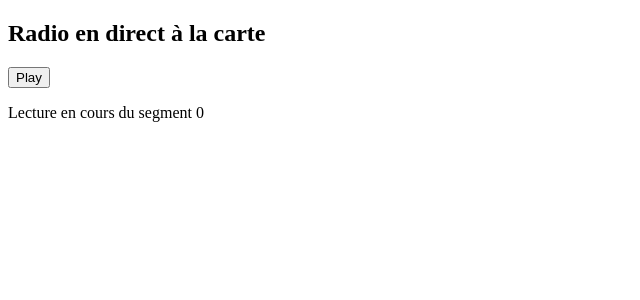
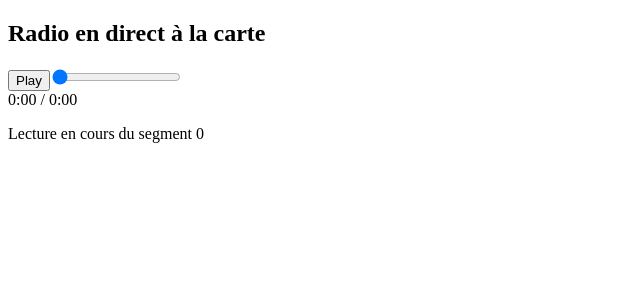
Before and after one commit to eglantinefonrose/RadioLiveALaCarte, an Angular app in the folder 1.RadioLiveALaCarteApp/: page / in a window 1280 px wide. Shown: the top 300 px of the page, without its empty margins (0-640 px from the left). Built offline with nearby package versions, Linux system fonts and the light colour scheme.

Commit message:
Ajout d'un bouton Play-pause et d'un slider qui enchaine les segments dans la UI

```diff
--- a/1.RadioLiveALaCarteApp/src/app/radio-player/radio-player.component.html
+++ b/1.RadioLiveALaCarteApp/src/app/radio-player/radio-player.component.html
@@ -59,6 +59,20 @@
 
   <div class="audio-player">
     <h2>Radio en direct à la carte</h2>
-    <button (click)="startAudio()">Play</button>
+
+    <!-- Bouton Play/Pause -->
+    <button (click)="togglePlayPause()">{{ isPlaying ? 'Pause' : 'Play' }}</button>
+
+    <!-- Slider pour se déplacer dans l'audio -->
+    <input type="range"
+           min="0"
+           [max]="totalDuration"
+           [value]="currentPosition"
+           (input)="seekTo($event)"
+           (change)="seekTo($event)" />
+
+    <!-- Affichage du temps écoulé et total -->
+    <div>{{ formatTime(currentPosition) }} / {{ formatTime(totalDuration) }}</div>
+
     <p>Lecture en cours du segment {{ currentSegment }}</p>
   </div>
--- a/1.RadioLiveALaCarteApp/src/app/radio-player/radio-player.component.ts
+++ b/1.RadioLiveALaCarteApp/src/app/radio-player/radio-player.component.ts
@@ -256,27 +256,43 @@ export class RadioPlayerComponent {
     currentSegment: number = 0; // initial segment, e.g. 0003
     timestamp: string = '20240929_095201'; // example timestamp
     currentSound: Howl | null = null;
-    nextSound: Howl | null = null;
+    isPlaying: boolean = false;
+    totalDuration: number = 0; // Durée totale en secondes
+    currentPosition: number = 0; // Position actuelle en secondes
+    updateInterval: any;
 
     //constructor() {}
 
     ngOnInit(): void {
+      //this.playSegment(this.currentSegment);
+    }
+
+    // Vérifier si Howler.ctx est initialisé avant de reprendre l'audio
+    // Méthode appelée lors du clic sur "Play"
+  togglePlayPause() {
+    if (this.currentSound) {
+      if (this.isPlaying) {
+        // Si le son est en cours de lecture, on met en pause
+        this.currentSound.pause();
+        this.isPlaying = false;
+        clearInterval(this.updateInterval); // Stopper la mise à jour du slider
+      } else {
+        // Si le son est en pause, on reprend la lecture
+        this.currentSound.play();
+        this.isPlaying = true;
+        this.updateSlider(); // Reprendre la mise à jour du slider
+      }
+    } else {
+      // Si c'est la première fois, on démarre l'audio
+      this.startAudio();
+    }
+  }
+
+  startAudio() {
     this.playSegment(this.currentSegment);
   }
 
-    // Méthode appelée lors du clic sur "Play"
-    startAudio() {
-      // Reprendre l'AudioContext (correction pour les restrictions des navigateurs)
-      Howler.ctx.resume().then(() => {
-        console.log('AudioContext resumed');
-        this.playSegment(this.currentSegment);
-      }).catch((err) => {
-        console.error('Failed to resume AudioContext:', err);
-      });
-    }
-
   playSegment(segmentNumber: number) {
-      // Construct the URL for the current segment
     const url = `${this.baseUrl}${this.timestamp}_${this.formatSegmentNumber(segmentNumber)}.mp3`;
 
     this.currentSound = new Howl({
@@ -284,13 +300,14 @@ export class RadioPlayerComponent {
       html5: true,
       volume: 1.0,
       onplay: () => {
-          console.log('Playing segment: ', segmentNumber);
-          // Start preloading the next segment with fade-in
-          this.preloadNextSegment(segmentNumber + 1);
+        this.isPlaying = true;
+        this.totalDuration = this.currentSound?.duration() || 0;
+        this.updateSlider();
       },
       onend: () => {
-          // When the current segment ends, play the next one
-          this.playNextSegment();
+        // Passer au segment suivant après la fin du segment courant
+        this.currentSegment++;
+        this.playSegment(this.currentSegment);
       },
       onloaderror: (id, err) => {
         console.error('Error loading segment:', err);
@@ -300,32 +317,29 @@ export class RadioPlayerComponent {
     this.currentSound.play();
   }
 
-    preloadNextSegment(nextSegmentNumber: number) {
-      const nextUrl = `${this.baseUrl}${this.timestamp}_${this.formatSegmentNumber(nextSegmentNumber)}.mp3`;
-
-      this.nextSound = new Howl({
-        src: [nextUrl],
-        html5: true,
-        volume: 0.0,  // Preload with 0 volume
-        onload: () => {
-          console.log('Next segment loaded: ', nextSegmentNumber);
-        },
-        onloaderror: (id, err) => {
-          console.error('Error loading next segment:', err);
+  // Méthode pour déplacer la position de lecture à partir du slider
+  seekTo(event: any) {
+    const newTime = event.target.value;
+    if (this.currentSound) {
+      this.currentSound.seek(newTime); // Déplace la position de lecture
+      this.currentPosition = newTime;
     }
-      });
   }
 
-    playNextSegment() {
-      if (this.nextSound) {
-        // Start fading in the next segment
-        this.nextSound.volume(0.0); // Start at 0 volume
-        this.nextSound.play();
-        this.nextSound.fade(0.0, 1.0, 2000);  // Fade in over 2 seconds
+  // Mettre à jour le slider pendant que l'audio joue
+  updateSlider() {
+    this.updateInterval = setInterval(() => {
+      if (this.currentSound && this.isPlaying) {
+        this.currentPosition = this.currentSound.seek() as number;
+      }
+    }, 1000);
+  }
 
-        this.currentSegment++;
-        this.playSegment(this.currentSegment);
-      }
+  // Formater le temps en minutes:secondes
+  formatTime(seconds: number): string {
+    const minutes = Math.floor(seconds / 60);
+    const secs = Math.floor(seconds % 60);
+    return `${minutes}:${secs < 10 ? '0' : ''}${secs}`;
   }
 
   formatSegmentNumber(segmentNumber: number): string {
```
Lines whose indentation alone changed are shown as unchanged.
